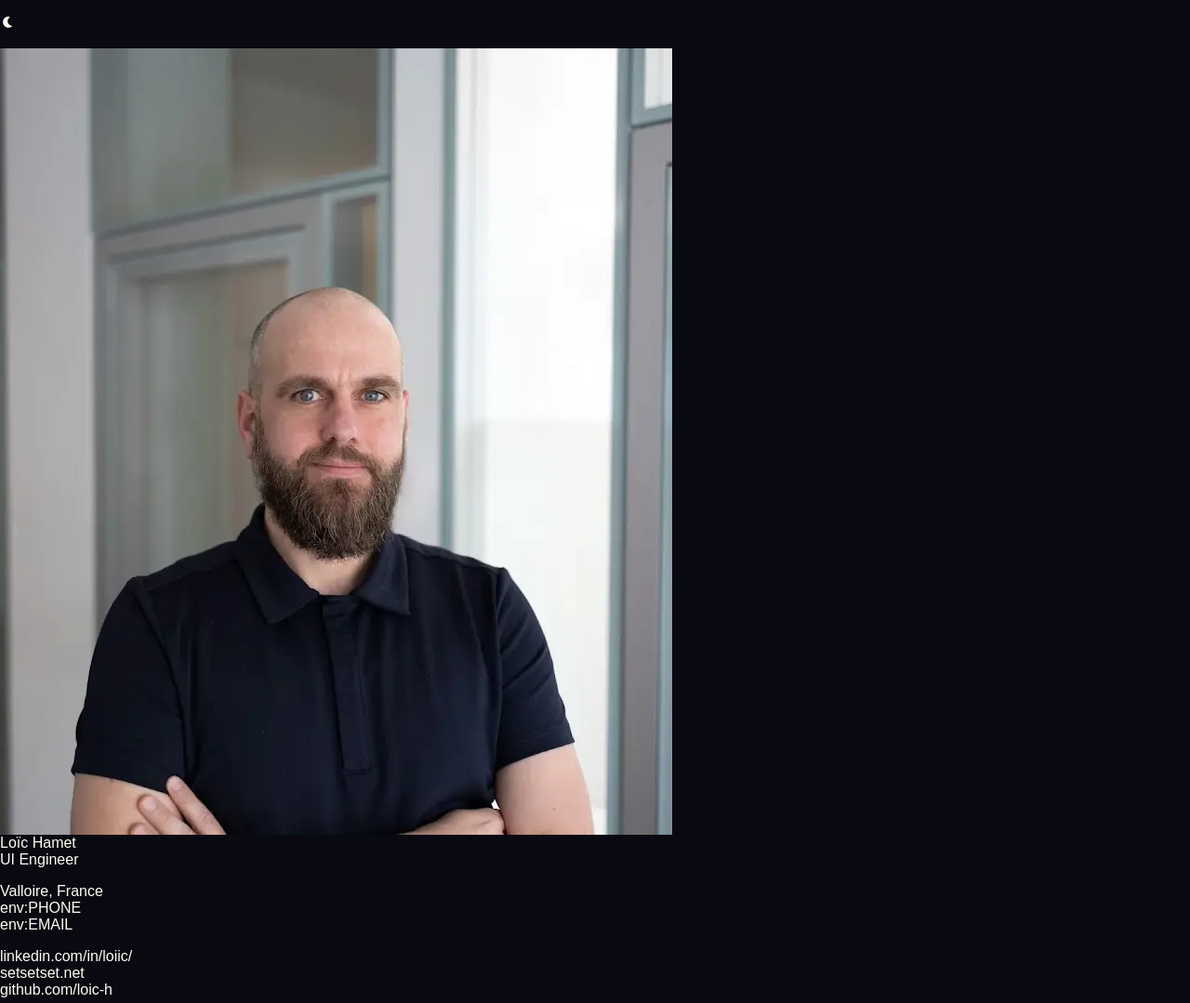
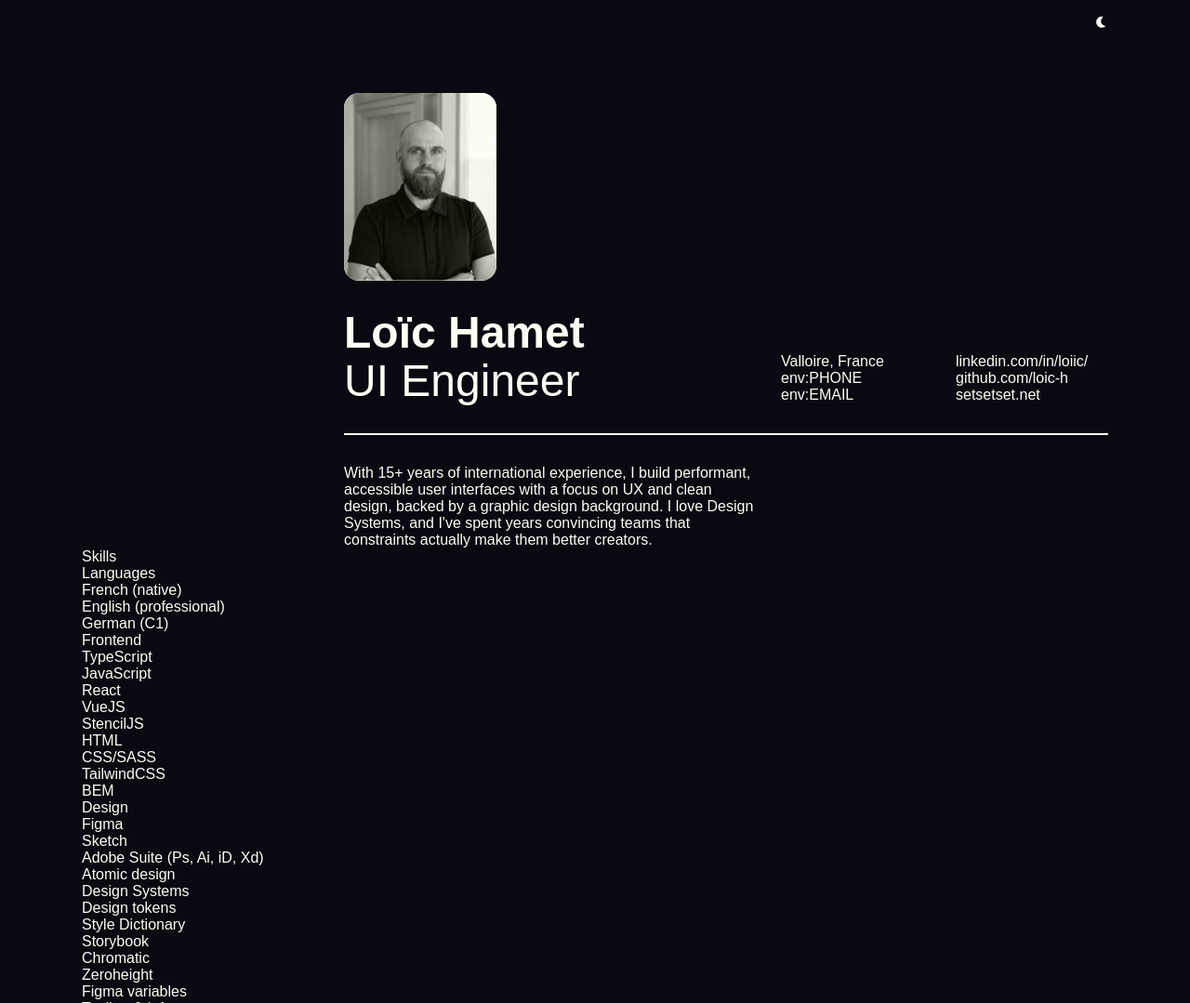
Before and after one commit to loic-h/resume, an Astro site: page /ui-engineer in a window 1280 px wide. Shown: the top 1079 px of the page at 93% size. Built offline with nearby package versions, Linux system fonts and the light colour scheme; Astro itself is replaced by a stand-in of ours.

Commit message:
Style hero

```diff
--- a/src/components/Hero.astro
+++ b/src/components/Hero.astro
@@ -1,6 +1,6 @@
 ---
 import { Image } from "astro:assets";
-import ProfileImage from "../assets/images/profil.webp";
+import ProfileImage from "../assets/images/profil.png";
 
 interface Props {
   name: string;
@@ -18,7 +18,13 @@ const { name, title, description, contact } = Astro.props;
 ---
 
 <section class="hero">
-  <Image class="hero__image" src={ProfileImage} alt="Portrait of Loïc Hamet" />
+  <div class="hero__image-wrapper">
+    <Image
+      class="hero__image"
+      src={ProfileImage}
+      alt="Portrait of Loïc Hamet"
+    />
+  </div>
   <div class="hero__header">
     <h1 class="hero__name">{name}</h1>
     <h2 class="hero__title">{title}</h2>
@@ -39,5 +45,74 @@ const { name, title, description, contact } = Astro.props;
       ))}
     </ul>
   </div>
+  <div class="divider"></div>
   <p class="hero__description">{description}</p>
 </section>
+
+<style lang="scss">
+  @use "../styles/utilities" as *;
+
+  .hero {
+    --padding-top: var(--space-64);
+
+    padding-top: var(--padding-top);
+    display: grid;
+    grid-template-columns: var(--grid-template-columns);
+    row-gap: var(--grid-row-gap);
+    column-gap: var(--grid-col-gap);
+
+    &__image-wrapper {
+      background-color: var(--color-light);
+      border-radius: var(--radius-16);
+      width: 100%;
+      overflow: hidden;
+      grid-column: 4 / span 2;
+    }
+
+    &__image {
+      width: 100%;
+      height: auto;
+      mix-blend-mode: luminosity;
+      filter: grayscale(1);
+    }
+
+    &__header {
+      grid-column: 4 / span 5;
+      display: flex;
+      flex-direction: column;
+      gap: var(--space-4);
+      line-height: 3em;
+    }
+
+    &__name {
+      font-weight: var(--font-weight-bold);
+      font-size: var(--font-size-xl);
+    }
+
+    &__title {
+      font-weight: var(--font-weight-normal);
+      font-size: var(--font-size-xl);
+    }
+
+    &__description {
+      grid-column: 4 / span 5;
+    }
+  }
+
+  .contact {
+    grid-column: 9 / -1;
+    display: grid;
+    grid-template-columns: subgrid;
+    align-content: flex-end;
+
+    &__group {
+      grid-column: span 2;
+    }
+  }
+
+  .divider {
+    grid-column: 4 / -1;
+    height: #{pxToRem(2)};
+    background-color: var(--color-font);
+  }
+</style>
--- a/src/components/Layout.astro
+++ b/src/components/Layout.astro
@@ -14,11 +14,13 @@ const { data } = Astro.props;
 ---
 
 <div class="container">
-  <ul class="actions">
-    <li>
-      <ThemeToggle />
-    </li>
-  </ul>
+  <div class="header">
+    <ul class="actions">
+      <li>
+        <ThemeToggle />
+      </li>
+    </ul>
+  </div>
   <Hero
     name={data.name}
     title={data.title}
@@ -30,4 +32,21 @@ const { data } = Astro.props;
   {data.education && <Education {...data.education} />}
 </div>
 
-<style lang="scss"></style>
+<style lang="scss">
+  @use "../styles/utilities" as *;
+
+  .container {
+    --padding: var(--space-16) var(--space-48) var(--space-48);
+    max-width: var(--layout-max-width);
+    padding: var(--padding);
+  }
+
+  .header {
+    display: flex;
+    justify-content: flex-end;
+  }
+
+  .actions {
+    display: flex;
+  }
+</style>
--- a/src/content/resume/ui-engineer.yml
+++ b/src/content/resume/ui-engineer.yml
@@ -6,8 +6,8 @@ contact:
   email: env:EMAIL
   links:
     - linkedin.com/in/loiic/
+    - github.com/loic-h
     - setsetset.net
-    - github.com/loic-h
 description: With 15+ years of international experience, I build performant, accessible user interfaces with a focus on UX and clean design, backed by a graphic design background. I love Design Systems, and I've spent years convincing teams that constraints actually make them better creators.
 skills:
   title: Skills
--- a/src/pages/[...path].astro
+++ b/src/pages/[...path].astro
@@ -58,6 +58,7 @@ const { data } = resume;
     min-height: 100dvh;
     display: flex;
     flex-direction: column;
+    align-items: center;
     @include transition("color, background-color");
   }
 </style>
--- a/src/styles/reset.scss
+++ b/src/styles/reset.scss
@@ -18,7 +18,7 @@ html {
 /* Remove default margin / padding on body-like elements */
 body,
 h1, h2, h3, h4, h5, h6,
-p, figure, blockquote, dl, dd {
+p, figure, blockquote, dl, dd, ul {
   margin: 0;
 }
 
--- a/src/styles/utilities/pxToRem.scss
+++ b/src/styles/utilities/pxToRem.scss
@@ -1,13 +1,15 @@
 /* ------------------------------------------------------------------
  * utilities.scss — pxToRem helper
  * ------------------------------------------------------------------ */
+
+ @use "sass:math";
 
 /// Convert pixel values to rem based on base font size (16px)
 /// @param {Number} $px - value in pixels
 /// @return {Number} - value in rem
 @function pxToRem($px) {
-  @if unitless($px) {
-    @return ($px / 16) * 1rem;
+  @if math.is-unitless($px) {
+    @return math.div($px, 16) * 1rem;
   } @else {
     @warn "pxToRem expects a unitless number, got: #{$px}";
   }
--- a/src/styles/variables.scss
+++ b/src/styles/variables.scss
@@ -17,6 +17,8 @@
   --space-16: #{pxToRem(16)};
   --space-24: #{pxToRem(24)};
   --space-32: #{pxToRem(32)};
+  --space-48: #{pxToRem(48)};
+  --space-64: #{pxToRem(64)};
 
 
   /* Font sizes (in rem, base = 16px) */
@@ -36,8 +38,15 @@
   --ease-time: 150ms;
   --ease-function: ease-in-out;
 
+  /* Radius */
+  --radius-16: #{pxToRem(16)};
+
+  --layout-max-width: #{pxToRem(1200)};
   --color-font: var(--color-dark);
   --color-background: var(--color-light);
+  --grid-row-gap: var(--space-32);
+  --grid-col-gap: var(--space-24);
+  --grid-template-columns:repeat(12, 1fr);
 }
 
 [data-theme="dark"] {
```
Also changed, not shown: src/assets/images/profil.png (added), src/assets/images/profil.webp (deleted).
